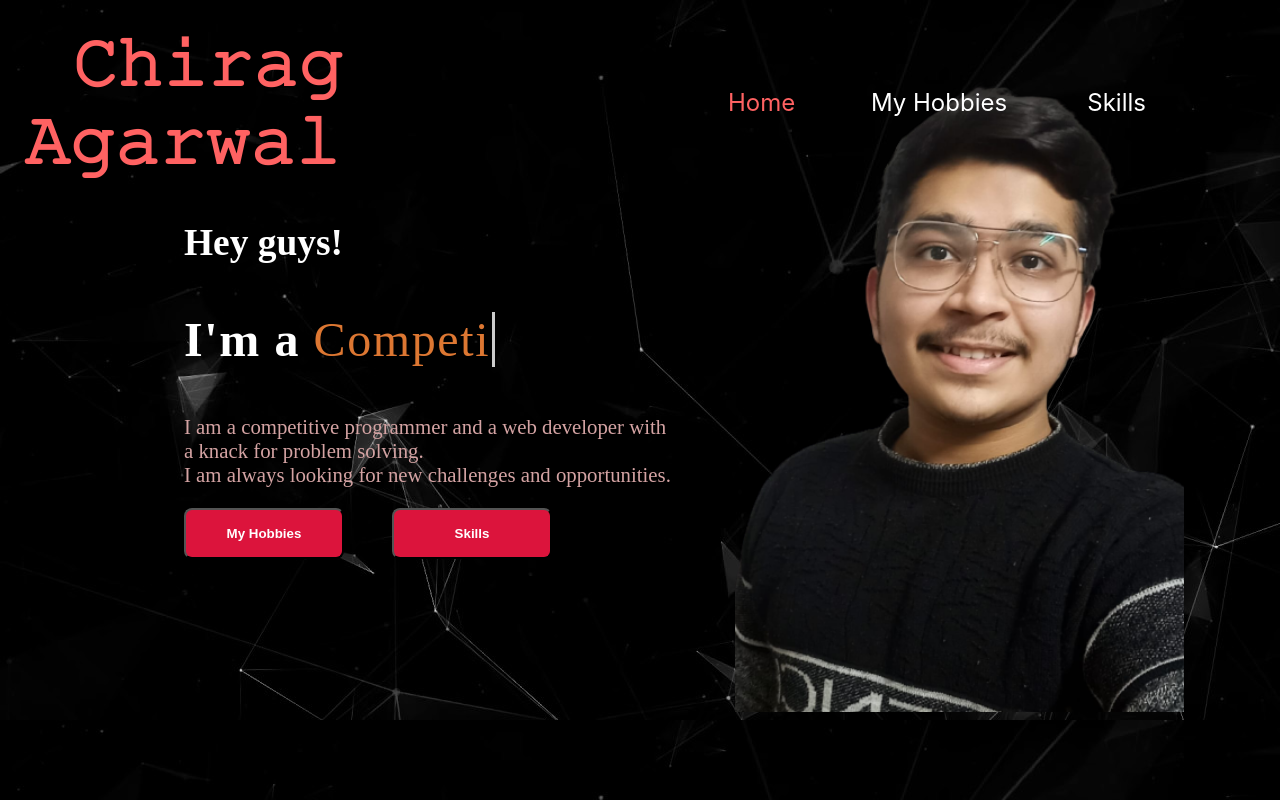
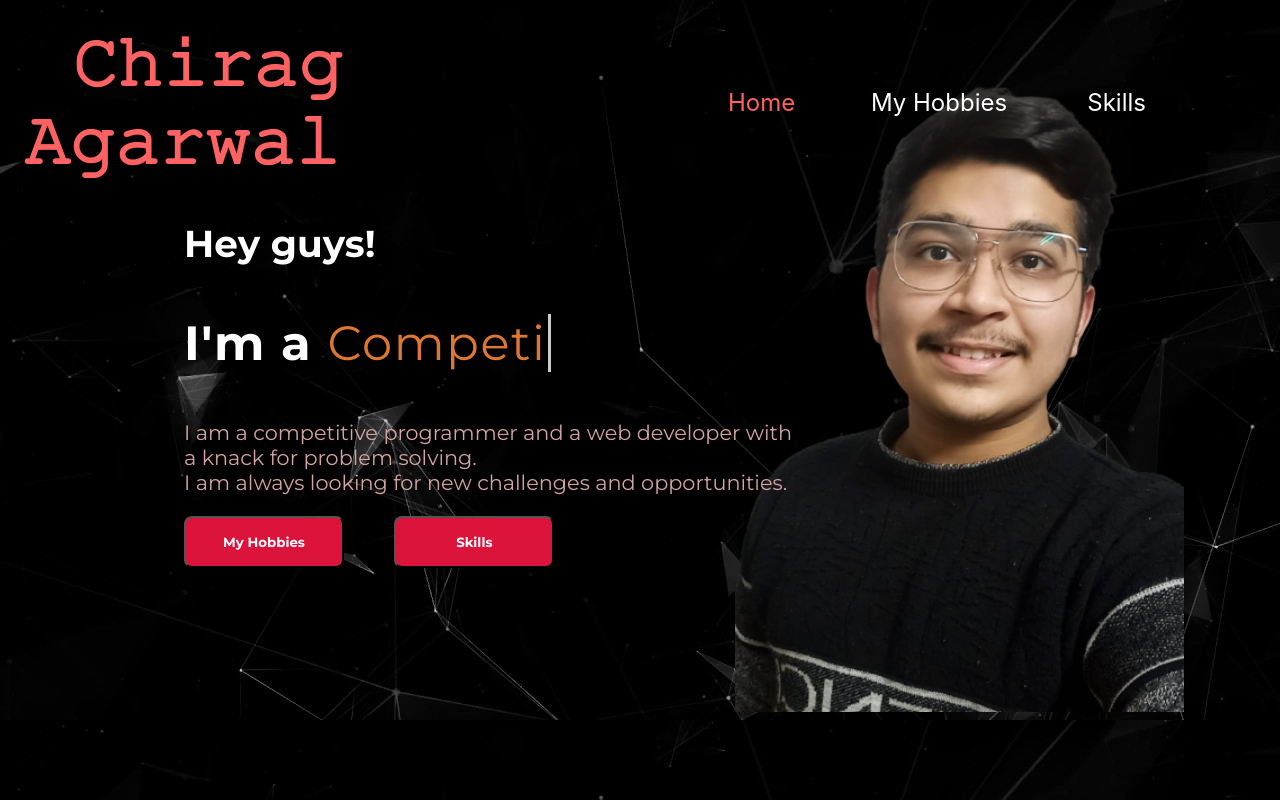
Before and after one commit to Chirag2907/Portfolio, a plain HTML site: page index.html in a window 1280 px wide. Drawn offline with Linux system fonts and the light colour scheme.

Commit message:
changed fints

```diff
--- a/index.html
+++ b/index.html
@@ -6,6 +6,7 @@
     <meta name="viewport" content="width=device-width, initial-scale=1.0" />
     <link rel="stylesheet" href="style.css" />
     <link rel="stylesheet" href="master.css" />
+    <link href="https://fonts.googleapis.com/css2?family=Montserrat:wght@100;200;300;400;500;600;700;800;900&display=swap" rel="stylesheet">
     <title>Portfolio | Home</title>
   </head>
   <body>
--- a/style.css
+++ b/style.css
@@ -1,3 +1,7 @@
+
+
+*{font-family: 'Montserrat', sans-serif;}
+
 body {
   background-image: url("img/bg.jpg");
 }
```
